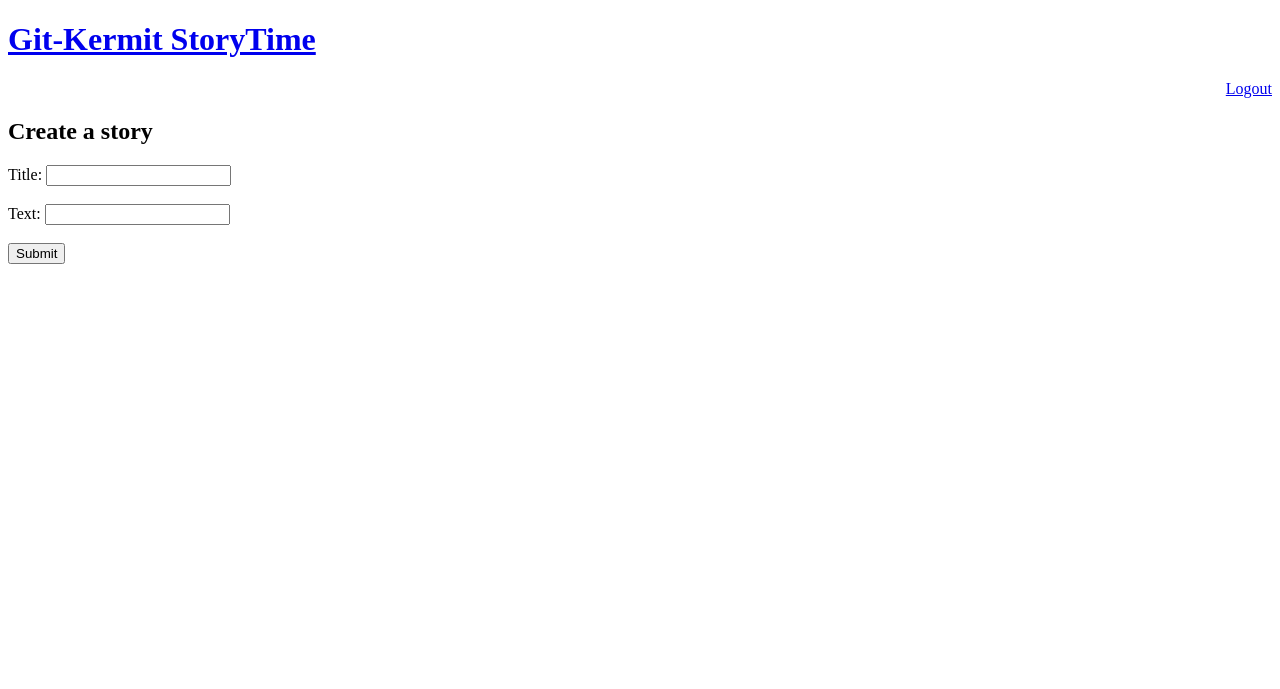
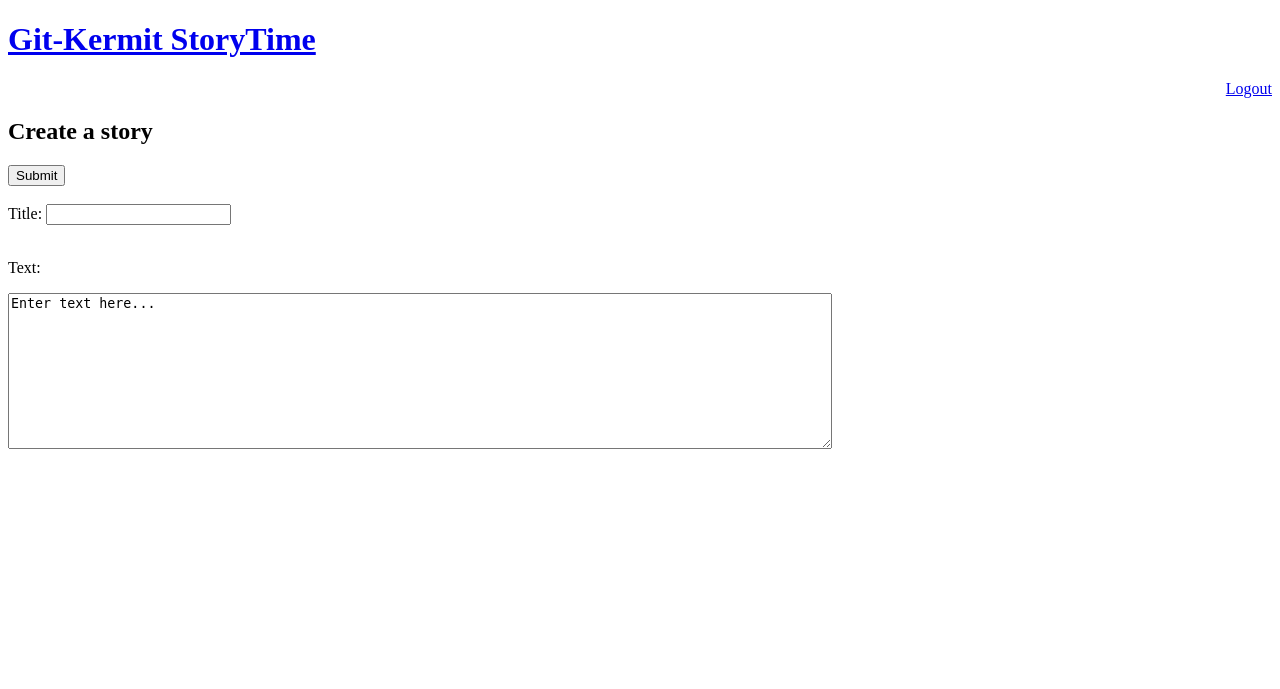
Before and after one commit to JasonLin43212/Git-Kermmit, a Flask app: page /create in a window 1280 px wide. Shown: the top 689 px of the page. Run offline with Flask 2, Linux system fonts and the light colour scheme; the visitor is signed in with stand-in values (Sample User, id 1).

Commit message:
Edit text field for story creation

```diff
--- a/templates/createStory.html
+++ b/templates/createStory.html
@@ -4,10 +4,14 @@
 
 {% block content %}
 <h2> Create a story </h2>
-<form action="/newStoryAuth" method="POST">
+<form action="/newStoryAuth" method="POST" id="form">
+    <button type ="submit">Submit</button><br>
+    <br>
     Title: <input type="text" name="storyTitle"><br>
     <br>
-    Text: <input type="text" name="storyText" width="50"> <br> <br>
-    <button type ="submit">Submit</button>
 </form>
+<p>Text:</p>
+<textarea rows="10" cols="100" name="storyText" form="form">
+Enter text here...</textarea>
+
 {% endblock %}
--- a/templates/login.html
+++ b/templates/login.html
@@ -6,7 +6,7 @@
 <br>
 
 <form action="/authenticate" method="POST">
-    Username: <input type="text" name="username"><br>
+    Username: <input type="text" name="username" autofocus><br>
     Password: <input type="password" name="password"><br>
     <button type ="submit">Login</button>
 </form>
```
